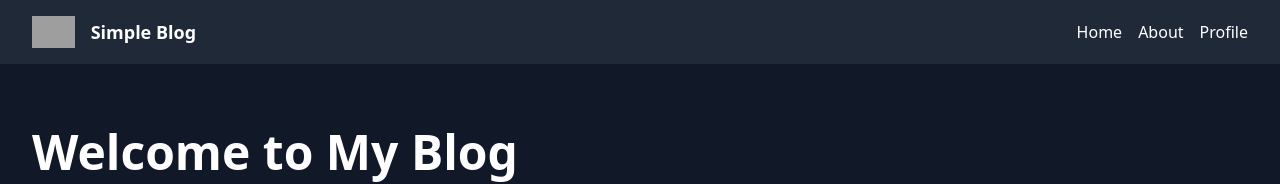
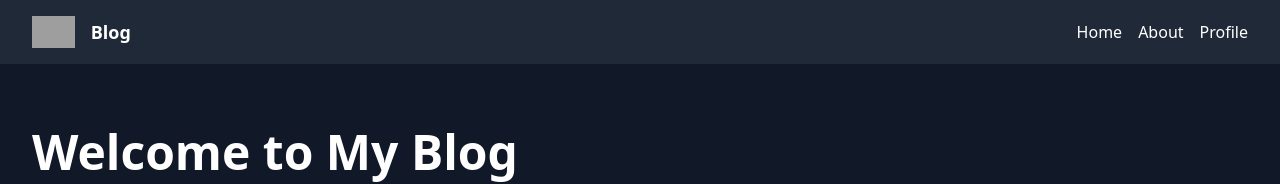
Before and after one commit to aayushshrestha783/blog, a React (Create React App) app in the folder front_end/: page /home in a window 1280 px wide. Shown: the top 184 px of the page. Built offline with nearby package versions, Linux system fonts and the light colour scheme; grey boxes are pictures that could not be loaded.

Commit message:
blogcard as links

```diff
--- a/front_end/src/components/header.js
+++ b/front_end/src/components/header.js
@@ -6,7 +6,11 @@ const Header = () => {
     <header className="bg-gray-800 py-4 px-4 sm:px-6 lg:px-8 flex items-center justify-between">
       <div className="flex items-center">
         <img src="logo.png" alt="Logo" className="h-8 mr-4" />
-        <h1 className="text-white text-lg font-semibold">Simple Blog</h1>
+        <h1 className="text-white text-lg font-semibold">
+          <Link to="/home" className="text-white hover:text-gray-200">
+            Blog
+          </Link>
+        </h1>
       </div>
       <nav>
         <ul className="flex space-x-4">
--- a/front_end/src/components/hero.js
+++ b/front_end/src/components/hero.js
@@ -1,5 +1,6 @@
 import React from "react";
 import BlogCard from "./blogCard"; // Import your BlogCard component
+import { Link } from "react-router-dom";
 
 const cardData = [
   {
@@ -56,7 +57,9 @@ const Hero = () => {
         </p>
         <div className="container grid gap-8 px-4 md:grid-cols-2 lg:grid-cols-3 lg:gap-12">
           {cardData.map((card) => (
-            <BlogCard key={card.id} card={card} />
+            <Link key={card.id} to={`/about`}>
+              <BlogCard card={card} />
+            </Link>
           ))}
         </div>
       </div>
```
Also changed, not shown: front_end/public/content.md (+1 -1 lines).
